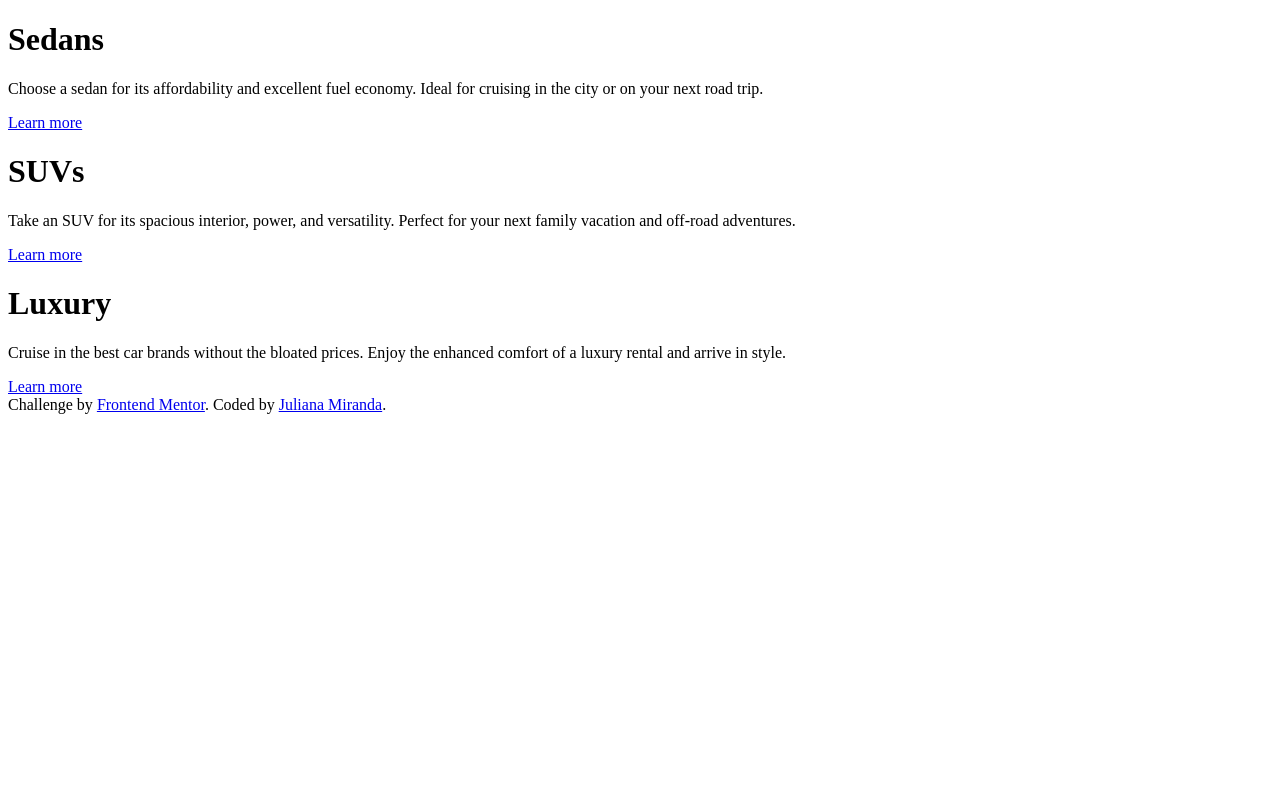
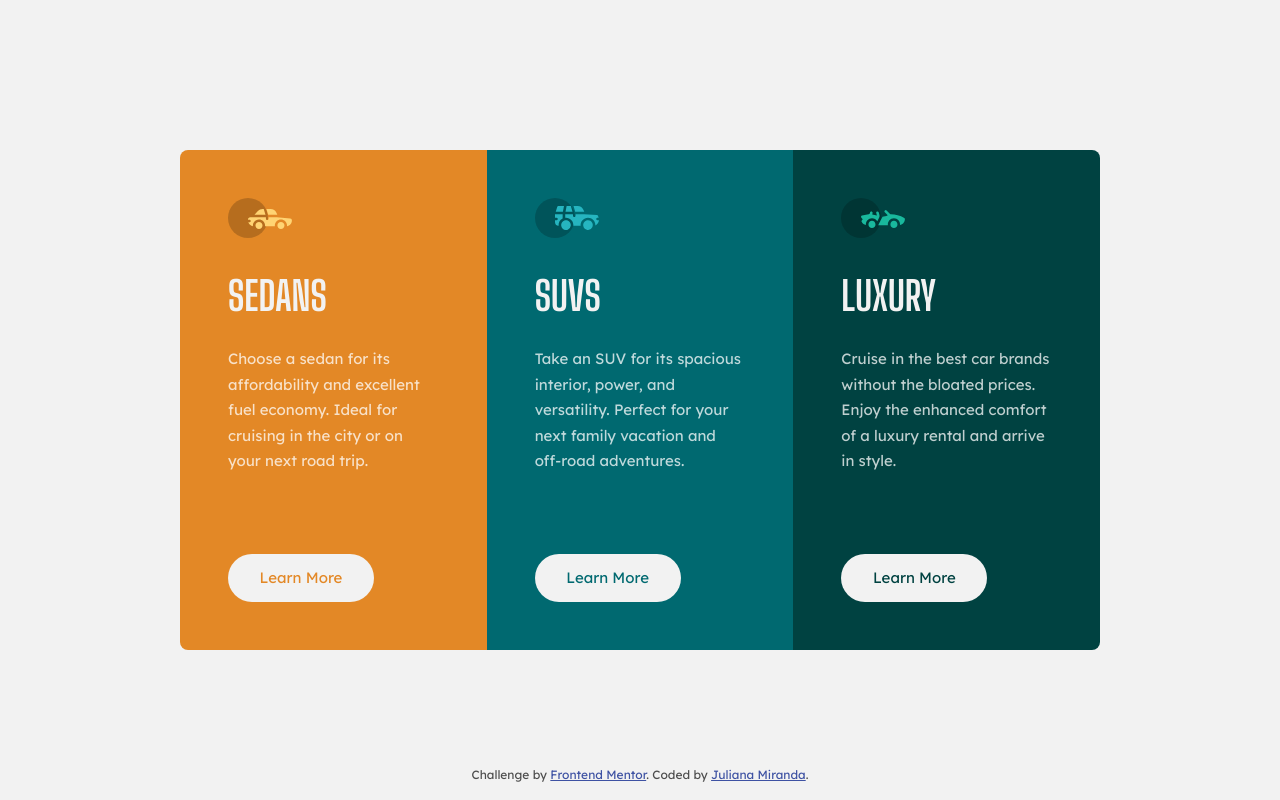
Before and after one commit to jumiranda5/fm-3-column-card-component, a plain HTML site: page index.html in a window 1280 px wide. Drawn offline with Linux system fonts and the light colour scheme.

Commit message:
Add styles

```diff
--- a/index.html
+++ b/index.html
@@ -4,37 +4,43 @@
     <meta charset="UTF-8">
     <meta name="viewport" content="width=device-width, initial-scale=1.0">
     <link rel="icon" type="image/png" sizes="32x32" href="./images/favicon-32x32.png">
+    <link rel="stylesheet" href="./styles/style.css">
     <title>Frontend Mentor | 3-column preview card component</title>
 </head>
 <body>
 
     <main>
-        <div class="card">
+        <ul class="cards-list">
+            <li class="card card1">
+                <img src="./images/icon-sedans.svg" alt="" class="icon">
                 <h1>Sedans</h1>
                 <p>
                     Choose a sedan for its affordability and excellent fuel economy. Ideal for cruising in the city
                     or on your next road trip.
                 </p>
-            <a href="#">Learn more</a>
-        </div>
+                <a href="#">Learn More</a>
+            </li>
 
-        <div class="card">
+            <li class="card card2">
+                <img src="./images/icon-suvs.svg" alt="" class="icon">
                 <h1>SUVs</h1>
                 <p>
                     Take an SUV for its spacious interior, power, and versatility. Perfect for your next family vacation
                     and off-road adventures.
                 </p>
-            <a href="#">Learn more</a>
-        </div>
+                <a href="#">Learn More</a>
+            </li>
 
-        <div class="card">
+            <li class="card card3">
+                <img src="./images/icon-luxury.svg" alt="" class="icon">
                 <h1>Luxury</h1>
                 <p>
                     Cruise in the best car brands without the bloated prices. Enjoy the enhanced comfort of a luxury
                     rental and arrive in style.
                 </p>
-            <a href="#">Learn more</a>
-        </div>
+                <a href="#">Learn More</a>
+            </li>
+        </ul>
     </main>
 
     <footer>
--- a/styles/style.css
+++ b/styles/style.css
@@ -1,4 +1,215 @@
+/* --------------------------------------------------------
+    RESET https://andy-bell.co.uk/a-more-modern-css-reset/
+----------------------------------------------------------- */
 
-/* Feel free to remove these styles or customize in your own stylesheet 👍 */
-.attribution { font-size: 11px; text-align: center; }
+/* Box sizing rules */
+*,
+*::before,
+*::after {
+  box-sizing: border-box;
+  margin: 0;
+  padding: 0;
+}
+
+/* Prevent font size inflation */
+html {
+  -moz-text-size-adjust: none;
+  -webkit-text-size-adjust: none;
+  text-size-adjust: none;
+}
+
+/* Remove default margin in favour of better control in authored CSS */
+body, h1, h2, h3, h4, p,
+figure, blockquote, dl, dd {
+  margin-block-end: 0;
+}
+
+/* Remove list styles on ul, ol elements with a list role, which suggests default styling will be removed */
+ul[role='list'],
+ol[role='list'] {
+  list-style: none;
+}
+
+/* Set core body defaults */
+body {
+  min-height: 100vh;
+  line-height: 1.5;
+}
+
+/* Set shorter line heights on headings and interactive elements */
+h1, h2, h3, h4,
+button, input, label {
+  line-height: 1.1;
+}
+
+/* Balance text wrapping on headings */
+h1, h2,
+h3, h4 {
+  text-wrap: balance;
+}
+
+/* A elements that don't have a class get default styles */
+a:not([class]) {
+  text-decoration-skip-ink: auto;
+  color: currentColor;
+}
+
+/* Make images easier to work with */
+img,
+picture {
+  max-width: 100%;
+  display: block;
+}
+
+/* Inherit fonts for inputs and buttons */
+input, button,
+textarea, select {
+  font: inherit;
+}
+
+/* ============================================
+    BASE
+=============================================== */
+
+@font-face {
+    font-family: LexendDeca;
+    src: url(../fonts/LexendDeca-Regular.ttf);
+    font-weight: 400;
+}
+
+@font-face {
+    font-family: BigShoulders;
+    src: url(../fonts/BigShouldersDisplay-Bold.ttf);
+    font-weight: 700;
+}
+
+:root {
+    /* color variables */
+    --card1-bg-color:  hsl(31, 77%, 52%);
+    --card2-bg-color:  hsl(184, 100%, 22%);
+    --card3-bg-color:  hsl(179, 100%, 13%);
+    --main-text-color: hsla(0, 0%, 100%, 0.75);
+    --light-gray-color: hsl(0, 0%, 95%);
+
+    /* Fonts variables */
+    --heading-font: BigShoulders, sans-serif;
+    --main-font: LexendDeca, sans-serif;
+    --main-text-size: .9375rem; /* 15px on 16px root */
+    --heading-size: 2.5rem;
+}
+
+body {
+    position: relative;
+    background: var(--main-bg-color);
+    font-family: var(--main-font);
+    font-size: var(--main-text-size);
+    color: var(--main-text-color);
+    background-color: var(--light-gray-color);
+}
+
+main {
+    min-height: 100vh;
+    display: flex;
+    flex-flow: row wrap;
+    justify-content: center;
+    align-items: center;
+}
+
+footer {
+    position: absolute;
+    bottom: 0;
+    width: 100%;
+}
+
+li {
+    list-style: none;
+}
+
+/* ============================================
+    CARDS
+=============================================== */
+
+.cards-list {
+    width: 90%;
+    max-width: 20rem;
+    margin: 4rem 0;
+    overflow: hidden;
+    border-radius: .5rem;
+}
+
+.card1 { background-color: var(--card1-bg-color); }
+.card2 { background-color: var(--card2-bg-color); }
+.card3 { background-color: var(--card3-bg-color); }
+
+.card {
+    padding: 3rem;
+}
+
+/* Headings and paragraphs */
+
+.card h1 {
+    margin: 2.25rem 0 1.75rem;
+    font-family: var(--heading-font);
+    font-size: var(--heading-size);
+    color: var(--light-gray-color);
+    text-transform: uppercase;
+}
+
+.card p {
+    line-height: 1.7;
+}
+
+/* Link */
+
+.card a {
+    display: inline-block;
+    width: 9.125rem;
+    margin-top: 1.5rem;
+    line-height: 3rem;
+    border-radius: 1.5rem;
+
+    text-decoration: none;
+    text-align: center;
+    font-size: var(--main-text-size);
+    background-color: var(--light-gray-color);
+}
+
+.card1 a { color: var(--card1-bg-color); }
+.card2 a { color: var(--card2-bg-color); }
+.card3 a { color: var(--card3-bg-color); }
+
+/* Desktop */
+
+@media (min-width: 960px) {
+
+    .cards-list {
+        width: 100%;
+        max-width: 57.5rem;
+        min-height: 31.25rem;
+        display: grid;
+        grid-template-columns: repeat(3, 1fr);
+    }
+
+    .card {
+        display: flex;
+        flex-flow: column wrap;
+    }
+
+    .icon { max-width: max-content; }
+
+    .card a { margin-top: auto; }
+
+}
+
+/* ============================================
+    FOOTER
+=============================================== */
+
+.attribution {
+    padding: 1rem;
+    color: #4d4d4d;
+    font-size: .75rem;
+    text-align: center;
+}
+
 .attribution a { color: hsl(228, 45%, 44%); }
```
Also changed, not shown: fonts/BigShouldersDisplay-Bold.ttf (added), fonts/LexendDeca-Regular.ttf (added). Lines whose indentation alone changed are shown as unchanged.
